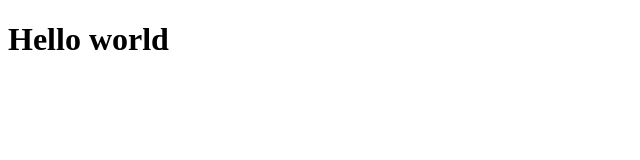
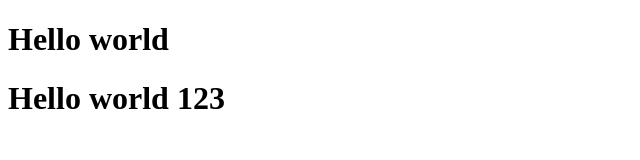
Before and after one commit to tapos00/workshop_day1, a plain HTML site: page public_html/index.html in a window 1280 px wide. Shown: the whole page, without its empty margins (0-640 px from the left). Drawn offline with Linux system fonts and the light colour scheme.

Commit message:
another index change done

```diff
--- a/public_html/index.html
+++ b/public_html/index.html
@@ -13,5 +13,6 @@ and open the template in the editor.
     <body>
 
         <h1>Hello world</h1>
+         <h1>Hello world 123</h1>
     </body>
 </html>
```
